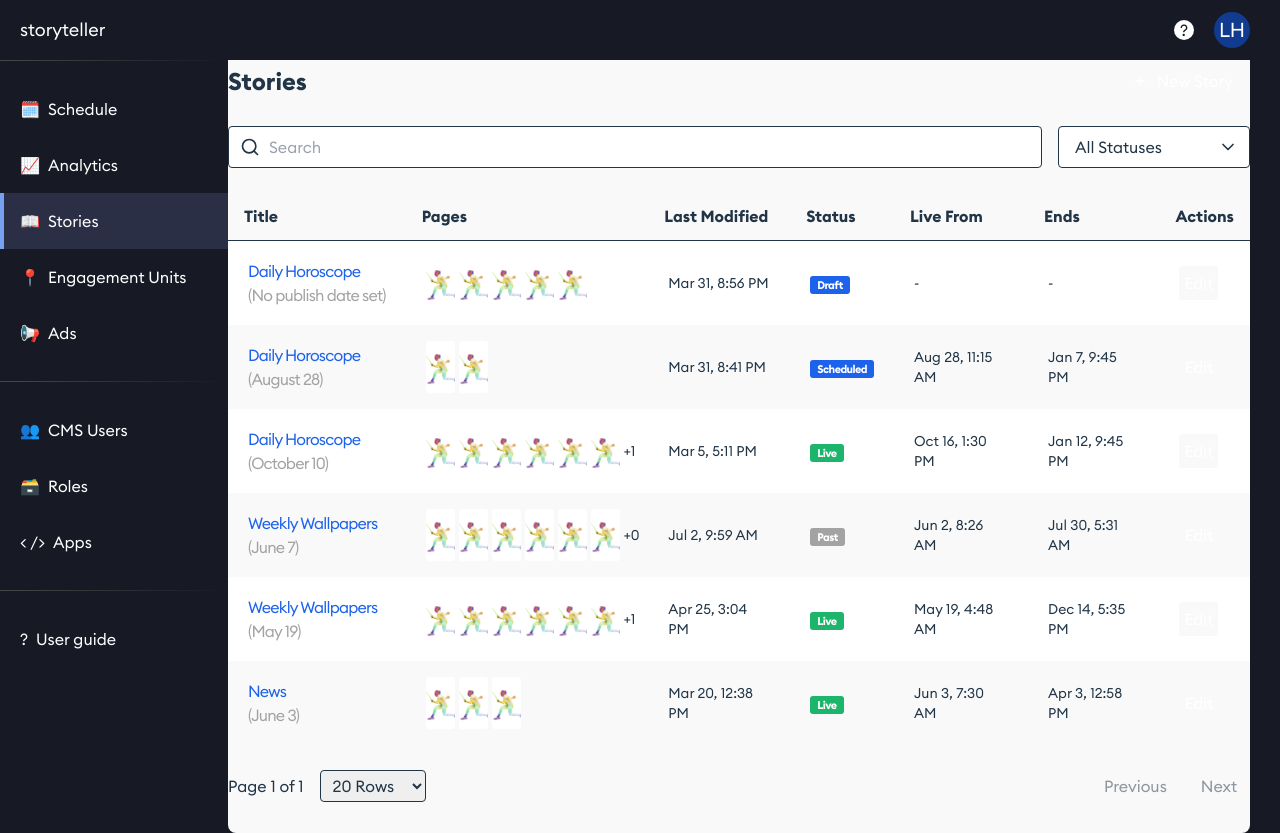
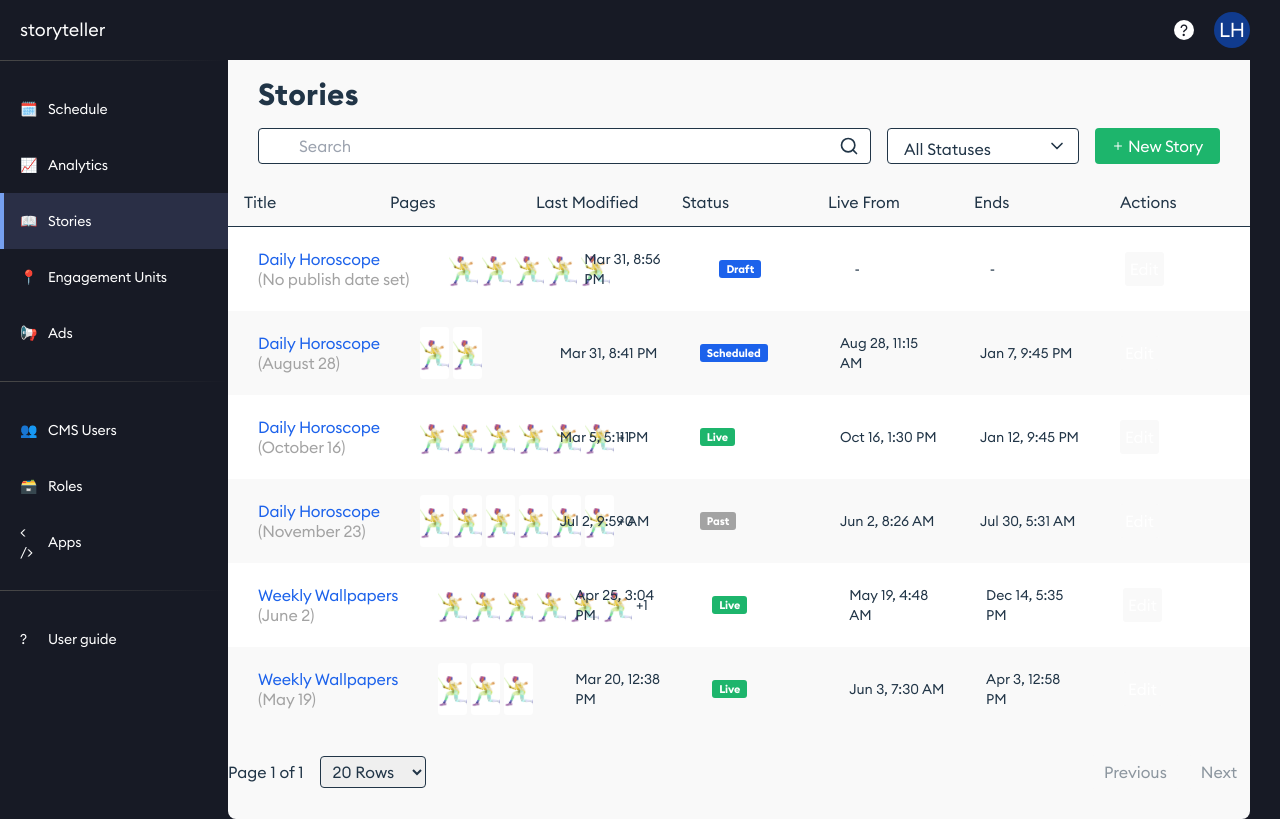
Before and after one commit to leventehegedus/storyteller-task, a React (Vite) app: page / in a window 1280 px wide. Built offline with nearby package versions, Linux system fonts and the light colour scheme.

Commit message:
design updates

```diff
--- a/src/components/NavbarSubItem/NavbarSubItem.tsx
+++ b/src/components/NavbarSubItem/NavbarSubItem.tsx
@@ -9,13 +9,16 @@ const NavbarSubItem: React.FC<MenuItem & { onClick: () => void }> = ({
 }) => {
   return (
     <li
-      className={cn("h-14 px-5 cursor-pointer text-white flex items-center", {
-        "bg-blue-dark-active border-l-4 pl-4 border-blue-light":
-          name === activeItem,
-      })}
+      className={cn(
+        "h-14 px-5 cursor-pointer text-white flex items-center text-sm -tracking-[.01em]",
+        {
+          "bg-blue-dark-active border-l-4 pl-4 border-blue-light":
+            name === activeItem,
+        }
+      )}
       onClick={onClick}
     >
-      <span className="mr-2">{icon}</span> {name}
+      <span className="mr-2 w-5">{icon}</span> {name}
     </li>
   );
 };
--- a/src/components/StatusBadge/StatusBadge.variant.ts
+++ b/src/components/StatusBadge/StatusBadge.variant.ts
@@ -2,7 +2,7 @@
 import { cva, type VariantProps } from "class-variance-authority";
 
 export const storyBadgeVariants = cva(
-  "inline-flex items-center justify-center px-[7px] py-0.5 text-xs font-bold rounded-sm text-white capitalize tracking-tighter",
+  "inline-flex items-center justify-center px-[7px] py-0.5 text-xs font-bold rounded-sm text-white capitalize -tracking-[.01em]",
   {
     variants: {
       variant: {
--- a/src/components/StoryList/StoryList.tsx
+++ b/src/components/StoryList/StoryList.tsx
@@ -34,33 +34,34 @@ const StoryList: React.FC = () => {
 
   return (
     <div className="bg-off-white rounded-b-lg pb-[30px] w-full">
-      <header className="flex justify-between items-center mb-6">
-        <h1 className="text-2xl font-semibold">Stories</h1>
-        <button className="bg-green-500 hover:bg-green-600 text-white px-4 py-2 rounded-md flex items-center gap-2">
-          <Plus size={16} />
-          New Story
-        </button>
-      </header>
+      <header className="flex justify-between items-center flex-wrap py-4 px-[30px] gap-4">
+        <h1 className="text-3xl font-semibold w-full tracking-[.01em]">
+          Stories
+        </h1>
 
-      <div className="flex gap-4 mb-6">
+        <div className="flex gap-4 w-full">
           <div className="relative flex-1">
-          <Search
-            className="absolute left-3 top-1/2 transform -translate-y-1/2 text-gray-400"
-            size={20}
-          />
             <input
               type="search"
               placeholder="Search"
-            className="w-full pl-10 pr-4 py-2 border rounded-md"
+              className="w-full pl-10 pr-4 py-2 border rounded-md h-9"
               value={filters.search}
-            onChange={(e) => setFilters({ ...filters, search: e.target.value })}
+              onChange={(e) =>
+                setFilters({ ...filters, search: e.target.value })
+              }
+            />
+            <Search
+              className="absolute right-3 top-1/2 transform -translate-y-1/2 text-gray-400"
+              size={20}
             />
           </div>
           <div className="relative w-48">
             <select
-            className="w-full appearance-none bg-white border rounded-md px-4 py-2 pr-10"
+              className="w-full appearance-none bg-white border rounded-md px-4 py-2 pr-10 h-9"
               value={filters.status}
-            onChange={(e) => setFilters({ ...filters, status: e.target.value })}
+              onChange={(e) =>
+                setFilters({ ...filters, status: e.target.value })
+              }
             >
               <option>All Statuses</option>
               <option>Draft</option>
@@ -73,27 +74,29 @@ const StoryList: React.FC = () => {
               size={20}
             />
           </div>
+          <button className="bg-green hover:bg-green-600 text-white px-4 py-2 rounded-md flex items-center gap-1 h-9 -tracking-[.01em]">
+            <Plus size={12} />
+            New Story
+          </button>
         </div>
+      </header>
 
-      <table className="w-full" role="grid">
-        <thead>
-          <tr className="border-b">
-            <th className="text-left py-3 px-4">Title</th>
-            <th className="text-left py-3 px-4">Pages</th>
-            <th className="text-left py-3 px-4">Last Modified</th>
-            <th className="text-left py-3 px-4">Status</th>
-            <th className="text-left py-3 px-4">Live From</th>
-            <th className="text-left py-3 px-4">Ends</th>
-            <th className="text-left py-3 px-4">Actions</th>
-          </tr>
-        </thead>
-        <tbody>
+      <div role="grid" className="w-full -mt-0.5">
+        <div className="border-b flex">
+          <div className="text-left py-3 px-4 flex-1">Title</div>
+          <div className="text-left py-3 px-4 flex-1">Pages</div>
+          <div className="text-left py-3 px-4 flex-1">Last Modified</div>
+          <div className="text-left py-3 px-4 flex-1">Status</div>
+          <div className="text-left py-3 px-4 flex-1">Live From</div>
+          <div className="text-left py-3 px-4 flex-1">Ends</div>
+          <div className="text-left py-3 px-4 flex-1">Actions</div>
+        </div>
+        <div>
           {stories.map((story) => (
             <StoryRow key={story.id} story={story} />
           ))}
-        </tbody>
-      </table>
-
+        </div>
+      </div>
       <footer className="flex justify-between items-center mt-6">
         <div className="flex items-center gap-4">
           <span>Page 1 of 1</span>
--- a/src/components/StoryRow/StoryRow.tsx
+++ b/src/components/StoryRow/StoryRow.tsx
@@ -1,51 +1,49 @@
 import { Story } from "../../types/story";
 import Button from "../Button/Button";
 import StatusBadge from "../StatusBadge/StatusBadge";
+import StoryRowItem from "../StoryRowItem/StoryRowItem";
 
-const StoryRow: React.FC<{ story: Story }> = ({ story }) => {
-  return (
-    <tr className="px-2.5 odd:bg-white">
-      <td className="py-4 px-5">
-        <div className="font-medium">
-          <div className="text-blue-primary text-nowrap tracking-tighter">
+const StoryRow: React.FC<{ story: Story }> = ({ story }) => (
+  <div className="flex px-2.5 odd:bg-white">
+    <StoryRowItem>
+      <div className="font-medium text-base leading-5">
+        <div className="text-blue-primary text-nowrap -tracking-[.01em]">
           {story.title}
         </div>
         {story.subtitle && (
-            <div className="text-gray text-nowrap tracking-tighter">
+          <div className="text-gray text-nowrap -tracking-[.01em]">
             {story.subtitle}
           </div>
         )}
       </div>
-      </td>
-      <td className="py-4 px-5">
+    </StoryRowItem>
+    <StoryRowItem>
       <div className="flex gap-1">
-          {/* todo colors for +n stories */}
         {story.pages.slice(0, 6).map((page, index) => (
           <img
             key={index}
             src={page}
             alt={`Page ${index + 1}`}
-              className="w-[29px] h-[52px] rounded-sm object-cover rounded"
+            className="w-[29px] h-[52px] rounded-sm object-cover"
           />
         ))}
         {story.pages.length > 5 && (
-            <div className="w-[29px] h-[52px] rouned-sm bg-gray-100 rounded flex items-center justify-center text-sm">
+          <div className="w-[29px] h-[52px] rounded-sm bg-gray-100 flex items-center justify-center text-sm">
             +{story.pages.length - 6}
           </div>
         )}
       </div>
-      </td>
-      <td className="py-4 px-5 text-sm">{story.lastModified}</td>
-      <td className="py-4 px-5">
+    </StoryRowItem>
+    <StoryRowItem className="text-sm">{story.lastModified}</StoryRowItem>
+    <StoryRowItem>
       <StatusBadge variant={story.status} />
-      </td>
-      <td className="py-4 px-5 text-sm">{story.liveFrom || "-"}</td>
-      <td className="py-4 px-5 text-sm">{story.ends || "-"}</td>
-      <td className="py-4 px-5">
+    </StoryRowItem>
+    <StoryRowItem className="text-sm">{story.liveFrom || "-"}</StoryRowItem>
+    <StoryRowItem className="text-sm">{story.ends || "-"}</StoryRowItem>
+    <StoryRowItem>
       <Button text="Edit" variant="green" />
-      </td>
-    </tr>
+    </StoryRowItem>
+  </div>
 );
-};
 
 export default StoryRow;
--- /dev/null
+++ b/src/components/StoryRowItem/StoryRowItem.tsx
@@ -0,0 +1,15 @@
+import React from "react";
+import { cn } from "../../lib/utils";
+
+interface StoryRowItemProps {
+  children: React.ReactNode;
+  className?: string;
+}
+
+const StoryRowItem: React.FC<StoryRowItemProps> = ({ children, className }) => (
+  <div className={cn("py-4 px-5 flex-1 flex items-center", className)}>
+    {children}
+  </div>
+);
+
+export default StoryRowItem;
--- a/src/index.css
+++ b/src/index.css
@@ -71,8 +71,6 @@ a:hover {
 
 body {
   margin: 0;
-  display: flex;
-  place-items: center;
   min-width: 320px;
   min-height: 100vh;
   background-color: var(--dark-primary);
--- a/src/mockdata/stories.ts
+++ b/src/mockdata/stories.ts
@@ -30,7 +30,7 @@ export const mockStories: Story[] = [
   {
     id: "3",
     title: "Daily Horoscope",
-    subtitle: "(October 10)",
+    subtitle: "(October 16)",
     pages: [
       "/assets/images/fencer.png",
       "/assets/images/fencer.png",
@@ -47,8 +47,8 @@ export const mockStories: Story[] = [
   },
   {
     id: "4",
-    title: "Weekly Wallpapers",
-    subtitle: "(June 7)",
+    title: "Daily Horoscope",
+    subtitle: "(November 23)",
     pages: [
       "/assets/images/fencer.png",
       "/assets/images/fencer.png",
@@ -65,7 +65,7 @@ export const mockStories: Story[] = [
   {
     id: "5",
     title: "Weekly Wallpapers",
-    subtitle: "(May 19)",
+    subtitle: "(June 2)",
     pages: [
       "/assets/images/fencer.png",
       "/assets/images/fencer.png",
@@ -82,8 +82,8 @@ export const mockStories: Story[] = [
   },
   {
     id: "6",
-    title: "News",
-    subtitle: "(June 3)",
+    title: "Weekly Wallpapers",
+    subtitle: "(May 19)",
     pages: [
       "/assets/images/fencer.png",
       "/assets/images/fencer.png",
```
Lines whose indentation alone changed are shown as unchanged.
